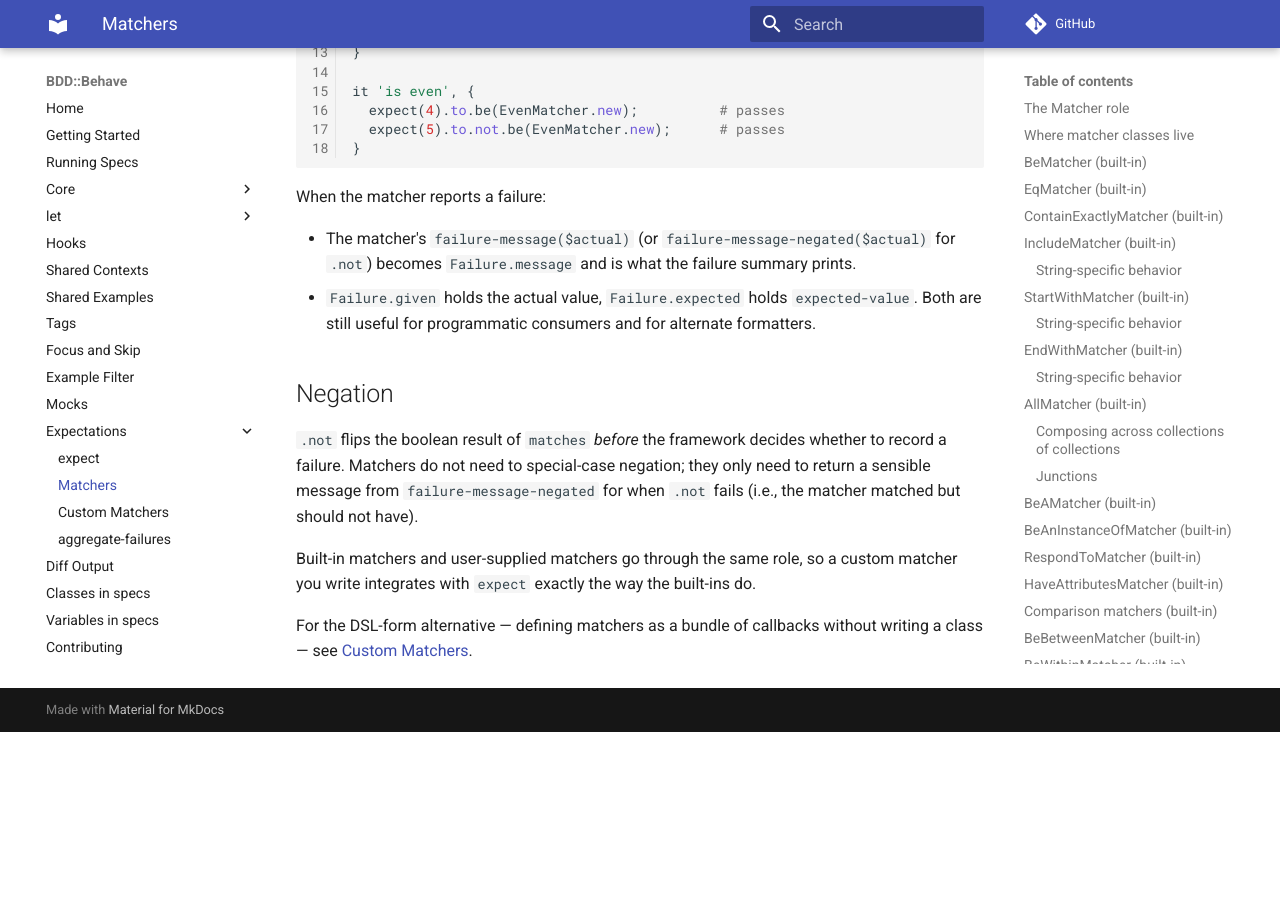
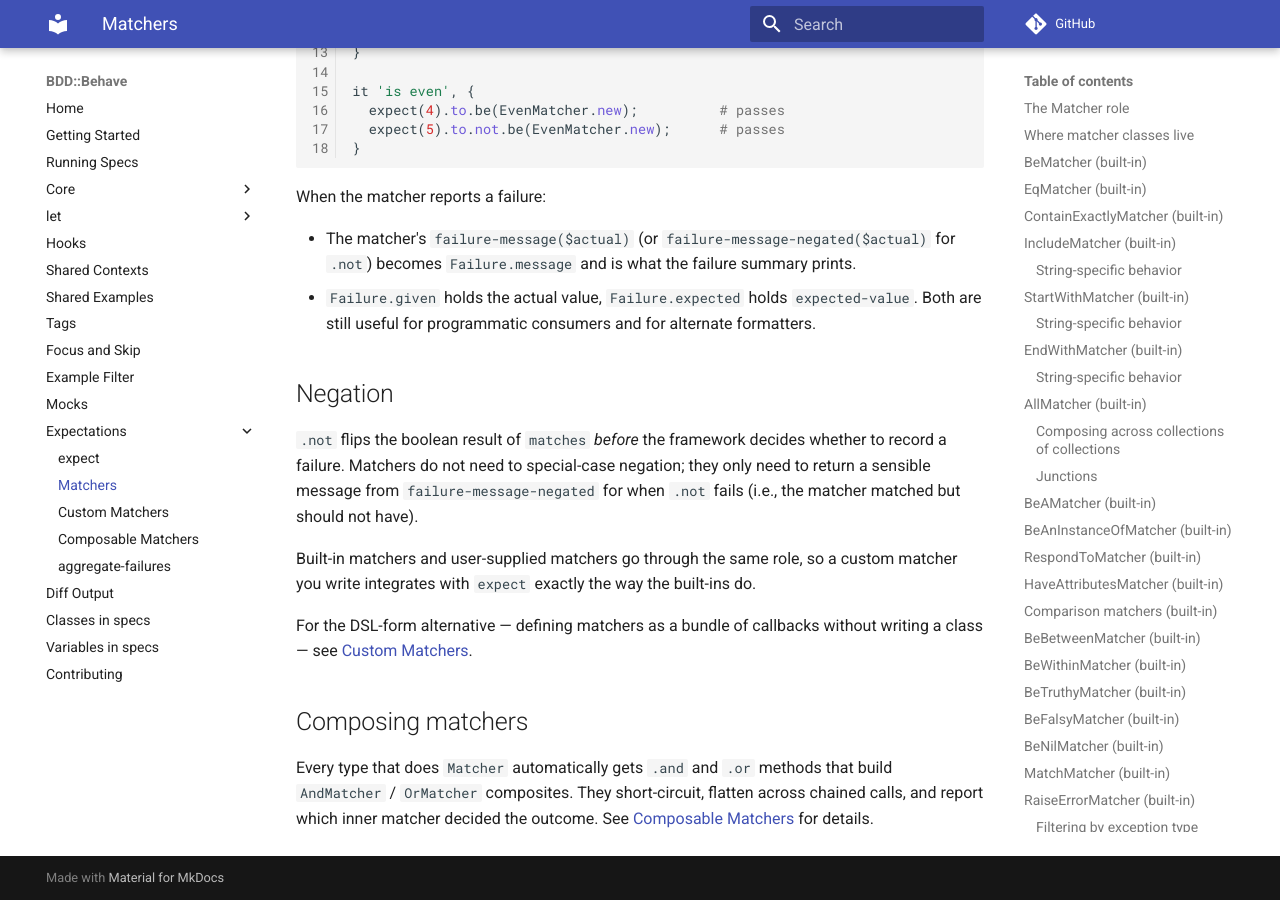
Before and after one commit to gdonald/BDD-Behave, an MkDocs documentation site: the page built from docs-src/docs/expectations/matchers.md, in a window 1280 px wide and 900 px high, scrolled down 23346 px. Built offline with MkDocs 1.6.1 and Material for MkDocs 9.7.7, drawn with Linux system fonts in a browser that asks for light colours; comment, search, counter and statistics services are not loaded; before the commit the page ends 24078 px from its top, so only the background shows below that.

Commit message:
Add composable matchers

```diff
--- a/docs-src/docs/expectations/matchers.md
+++ b/docs-src/docs/expectations/matchers.md
@@ -1197,3 +1197,10 @@
 
 For the DSL-form alternative — defining matchers as a bundle of callbacks
 without writing a class — see [Custom Matchers](custom-matchers.md).
+
+## Composing matchers
+
+Every type that does `Matcher` automatically gets `.and` and `.or` methods
+that build `AndMatcher` / `OrMatcher` composites. They short-circuit, flatten
+across chained calls, and report which inner matcher decided the outcome. See
+[Composable Matchers](composable-matchers.md) for details.
--- a/docs-src/mkdocs.yml
+++ b/docs-src/mkdocs.yml
@@ -22,6 +22,7 @@
     - expect: expectations/expect.md
     - Matchers: expectations/matchers.md
     - Custom Matchers: expectations/custom-matchers.md
+    - Composable Matchers: expectations/composable-matchers.md
     - aggregate-failures: expectations/aggregate-failures.md
   - Diff Output: diff/diff.md
   - Classes in specs: classes/classes.md
```
Also changed, not shown: docs-src/docs/expectations/expect.md (+1 -1 lines), 3 other files.
